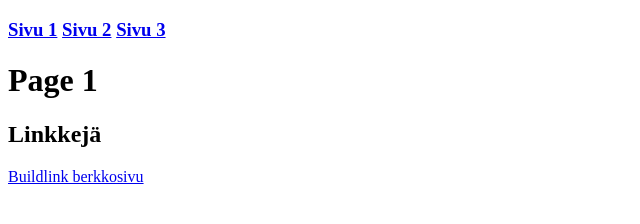
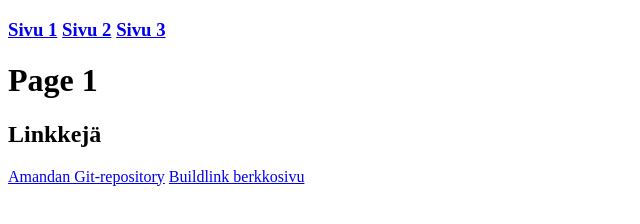
Before and after one commit to datsutin/webpages, a plain HTML site: page page1.html in a window 1280 px wide. Shown: the whole page, without its empty margins (0-640 px from the left). Drawn offline with Linux system fonts and the light colour scheme.

Commit message:
Lisätty linkki git repositoryyn

```diff
--- a/page1.html
+++ b/page1.html
@@ -22,6 +22,7 @@
 	</body>
 
 		<h2>Linkkejä</h2>
+                <a href="https://github.com/datsutin/webpages.git">Amandan Git-repository</a>
 		<a href="https://buildlink.fi">Buildlink berkkosivu</a>
 
 </html>
```
